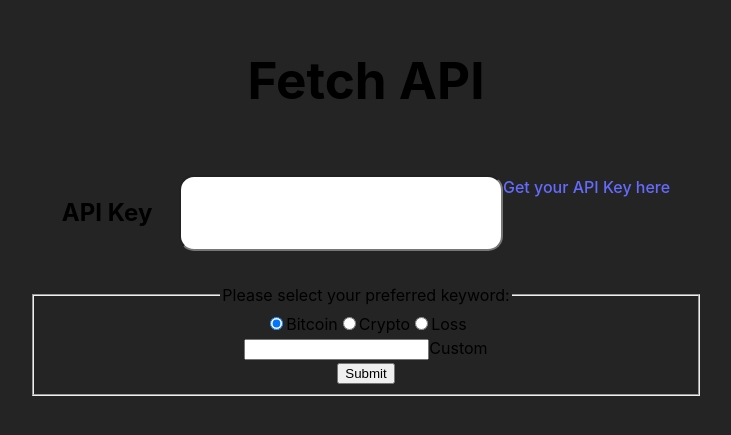
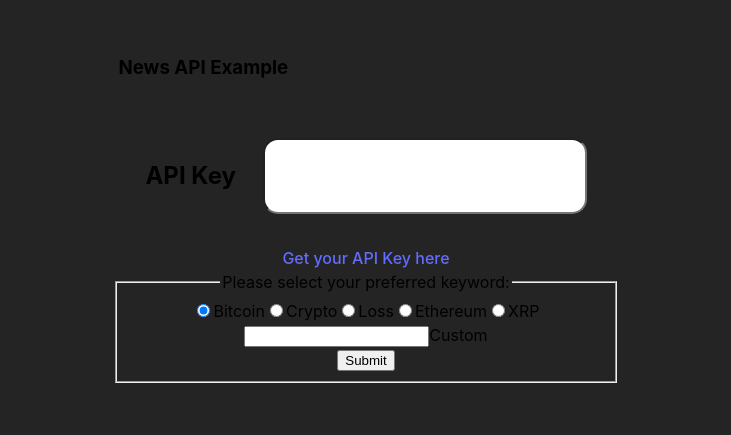
Before and after one commit to JuliBooli/news-api-diy, a React (Vite) app: page / in a window 1280 px wide. Shown: the part 173-608 px from the top of the page, without its empty margins (274-1005 px from the left). Built offline with nearby package versions, Linux system fonts and the light colour scheme.

Commit message:
New styling and some new Keywords.

```diff
--- a/src/api.tsx
+++ b/src/api.tsx
@@ -1,4 +1,4 @@
-import React, { useState } from "react";
+import React, {useState} from "react";
 import './style.css';
 import News from "./news.tsx";
 
@@ -37,28 +37,42 @@ function Api() {
     return (
         <>
             <header className="title">
-                <h1>Fetch API</h1>
+                <h3>News API Example</h3>
             </header>
-            <div id="apiDiv">
-                <h2>API Key</h2>
-                <input id="apikey" value={key} onChange={handleInputChange} />
-                <a href={"https://newsapi.org/"}>Get your API Key here</a>
+            <div>
+                <div id="apiDiv">
+                    <h2>API Key</h2>
+                    <input id="apikey" value={key} onChange={handleInputChange}/>
+
+                </div>
+                <div id={"linkDiv"}>
+                    <a href={"https://newsapi.org/"}>Get your API Key here</a>
+                </div>
             </div>
+
             <div>
                 <form onSubmit={handleSubmit}>
                     <fieldset>
                         <legend>Please select your preferred keyword:</legend>
                         <div>
-                            <input type="radio" id="bitcoin" name="keyword" onChange={handleKeywordChange} defaultChecked={true} />
+                            <input type="radio" id="bitcoin" name="keyword" onChange={handleKeywordChange}
+                                   defaultChecked={true}/>
                             <label htmlFor="bitcoin">Bitcoin</label>
 
-                            <input type="radio" id="crypto" name="keyword" onChange={handleKeywordChange} />
+                            <input type="radio" id="crypto" name="keyword" onChange={handleKeywordChange}/>
                             <label htmlFor="crypto">Crypto</label>
 
-                            <input type="radio" id="loss" name="keyword" onChange={handleKeywordChange} />
+                            <input type="radio" id="loss" name="keyword" onChange={handleKeywordChange}/>
                             <label htmlFor="loss">Loss</label>
+
+                            <input type="radio" id="ethereum" name="keyword" onChange={handleKeywordChange}/>
+                            <label htmlFor="ethereum">Ethereum</label>
+
+                            <input type="radio" id="xrp" name="xrp" onChange={handleKeywordChange}/>
+                            <label htmlFor="xrp">XRP</label>
+
                             <div>
-                                <input type="text" id="text-input" name="keyword" onChange={inputHandler} />
+                                <input type="text" id="text-input" name="keyword" onChange={inputHandler}/>
                                 <label htmlFor="text-input">Custom</label>
                             </div>
                         </div>
@@ -68,7 +82,7 @@ function Api() {
                     </fieldset>
                 </form>
             </div>
-            <News data={newsData} />
+            <News data={newsData}/>
         </>
     );
 }
--- a/src/style.css
+++ b/src/style.css
@@ -10,6 +10,13 @@
     text-rendering: optimizeLegibility;
     -webkit-font-smoothing: antialiased;
     -moz-osx-font-smoothing: grayscale;
+}
+
+.title{
+    display: flex;
+    justify-content: flex-start;
+    align-items: flex-start;
+    padding: 5px;
 }
 
 h1, h2 {
```
